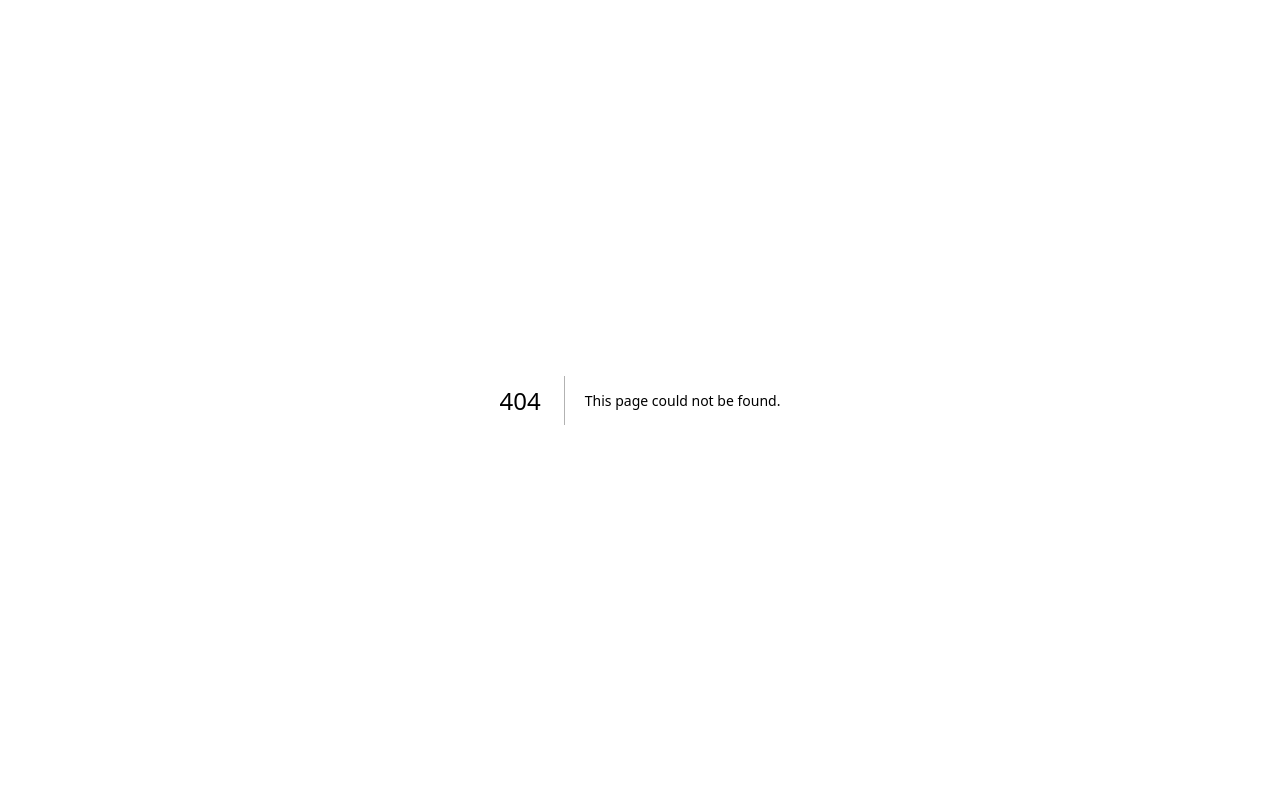
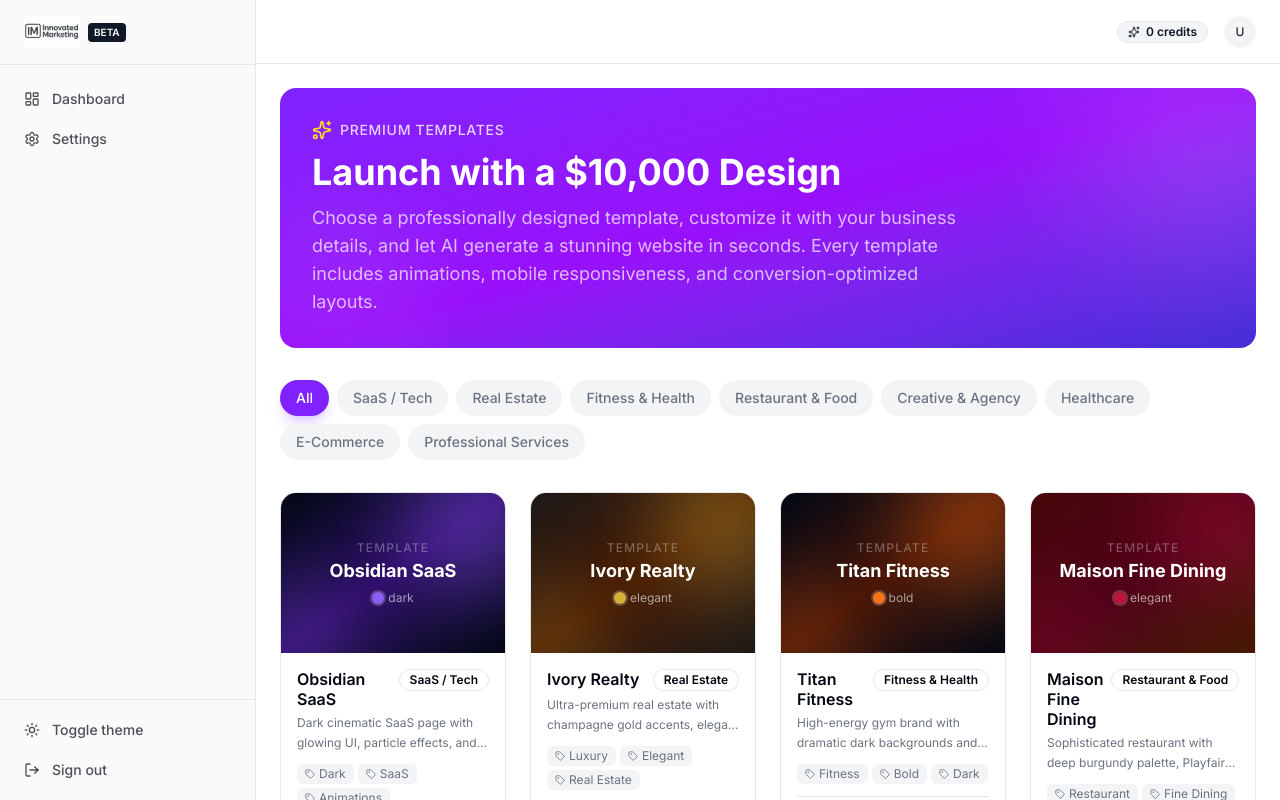
Before and after one commit to greenisi/sitecraft-ai, a Next.js app: page /templates in a window 1280 px wide. Before the commit this address had no page. Built offline with nearby package versions, Linux system fonts and the light colour scheme; no server answers.

Commit message:
feat: add premium templates gallery page with category filters

```diff
--- /dev/null
+++ b/src/app/(dashboard)/templates/page.tsx
@@ -0,0 +1,189 @@
+'use client';
+
+import { useState } from 'react';
+import { useRouter } from 'next/navigation';
+import { Loader2, Sparkles, ArrowRight, Tag, Check } from 'lucide-react';
+import { PREMIUM_TEMPLATES, TEMPLATE_CATEGORIES, type PremiumTemplate } from '@/lib/templates/premium-templates';
+import { Button } from '@/components/ui/button';
+import { Badge } from '@/components/ui/badge';
+
+export default function TemplatesPage() {
+  const router = useRouter();
+  const [selectedCategory, setSelectedCategory] = useState('All');
+  const [loadingId, setLoadingId] = useState<string | null>(null);
+  const [hoveredId, setHoveredId] = useState<string | null>(null);
+
+  const filteredTemplates =
+    selectedCategory === 'All'
+      ? PREMIUM_TEMPLATES
+      : PREMIUM_TEMPLATES.filter((t) => t.category === selectedCategory);
+
+  const handleUseTemplate = async (template: PremiumTemplate) => {
+    if (loadingId) return;
+    setLoadingId(template.id);
+    try {
+      const res = await fetch('/api/templates/use', {
+        method: 'POST',
+        headers: { 'Content-Type': 'application/json' },
+        body: JSON.stringify({ templateId: template.id }),
+      });
+      if (!res.ok) throw new Error('Failed to create project from template');
+      const { projectId } = await res.json();
+      router.push(`/projects/${projectId}`);
+    } catch (err) {
+      console.error(err);
+      setLoadingId(null);
+    }
+  };
+
+  return (
+    <div className="space-y-8">
+      {/* Header */}
+      <div className="relative overflow-hidden rounded-2xl bg-gradient-to-br from-violet-600 via-purple-600 to-indigo-700 p-8 text-white">
+        <div className="absolute -top-20 -right-20 w-64 h-64 bg-white/10 rounded-full blur-3xl" />
+        <div className="absolute -bottom-10 -left-10 w-48 h-48 bg-white/5 rounded-full blur-2xl" />
+        <div className="relative z-10">
+          <div className="flex items-center gap-2 mb-3">
+            <Sparkles className="h-5 w-5 text-yellow-300" />
+            <span className="text-sm font-medium text-white/80 uppercase tracking-wider">Premium Templates</span>
+          </div>
+          <h1 className="text-3xl md:text-4xl font-bold mb-3">
+            Launch with a $10,000 Design
+          </h1>
+          <p className="text-white/70 text-lg max-w-2xl">
+            Choose a professionally designed template, customize it with your business details,
+            and let AI generate a stunning website in seconds. Every template includes
+            animations, mobile responsiveness, and conversion-optimized layouts.
+          </p>
+        </div>
+      </div>
+
+      {/* Category filter */}
+      <div className="flex flex-wrap gap-2">
+        {TEMPLATE_CATEGORIES.map((cat) => (
+          <button
+            key={cat}
+            onClick={() => setSelectedCategory(cat)}
+            className={`px-4 py-2 rounded-full text-sm font-medium transition-all duration-200 ${
+              selectedCategory === cat
+                ? 'bg-violet-600 text-white shadow-lg shadow-violet-500/25'
+                : 'bg-muted text-muted-foreground hover:bg-muted/80 hover:text-foreground'
+            }`}
+          >
+            {cat}
+          </button>
+        ))}
+      </div>
+
+      {/* Templates Grid */}
+      <div className="grid grid-cols-1 gap-6 sm:grid-cols-2 lg:grid-cols-3 xl:grid-cols-4">
+        {filteredTemplates.map((template) => (
+          <div
+            key={template.id}
+            className="group relative flex flex-col rounded-2xl border border-border bg-card overflow-hidden transition-all duration-300 hover:-translate-y-1 hover:shadow-xl hover:shadow-black/10 hover:border-violet-500/30"
+            onMouseEnter={() => setHoveredId(template.id)}
+            onMouseLeave={() => setHoveredId(null)}
+          >
+            {/* Preview gradient */}
+            <div className={`relative h-40 bg-gradient-to-br ${template.previewGradient} flex items-center justify-center overflow-hidden`}>
+              {/* Decorative orbs */}
+              <div
+                className="absolute -top-8 -right-8 w-32 h-32 rounded-full blur-2xl opacity-40"
+                style={{ backgroundColor: template.accentColor }}
+              />
+              <div
+                className="absolute -bottom-8 -left-8 w-24 h-24 rounded-full blur-2xl opacity-30"
+                style={{ backgroundColor: template.accentColor }}
+              />
+              {/* Template name watermark */}
+              <div className="relative z-10 text-center px-4">
+                <p className="text-white/30 text-xs uppercase tracking-widest font-medium mb-1">Template</p>
+                <p className="text-white font-bold text-lg leading-tight">{template.name}</p>
+                <div className="flex items-center justify-center gap-1 mt-2">
+                  <div
+                    className="w-3 h-3 rounded-full ring-2 ring-white/20"
+                    style={{ backgroundColor: template.accentColor }}
+                  />
+                  <span className="text-white/60 text-xs">{template.style}</span>
+                </div>
+              </div>
+              {/* Hover overlay */}
+              <div className={`absolute inset-0 bg-black/40 flex items-center justify-center transition-opacity duration-200 ${hoveredId === template.id ? 'opacity-100' : 'opacity-0'}`}>
+                <button
+                  onClick={() => handleUseTemplate(template)}
+                  disabled={loadingId !== null}
+                  className="flex items-center gap-2 px-5 py-2.5 bg-white text-gray-900 rounded-full text-sm font-semibold hover:bg-white/90 transition-all duration-200 hover:scale-105 disabled:opacity-50"
+                >
+                  {loadingId === template.id ? (
+                    <Loader2 className="h-4 w-4 animate-spin" />
+                  ) : (
+                    <Sparkles className="h-4 w-4" />
+                  )}
+                  Use Template
+                </button>
+              </div>
+            </div>
+
+            {/* Card body */}
+            <div className="flex flex-col flex-1 p-4 gap-3">
+              <div>
+                <div className="flex items-start justify-between gap-2 mb-1">
+                  <h3 className="font-semibold text-base text-foreground leading-tight">{template.name}</h3>
+                  <Badge variant="outline" className="text-xs flex-shrink-0">{template.category}</Badge>
+                </div>
+                <p className="text-xs text-muted-foreground leading-relaxed line-clamp-2">{template.description}</p>
+              </div>
+
+              {/* Tags */}
+              <div className="flex flex-wrap gap-1">
+                {template.tags.slice(0, 3).map((tag) => (
+                  <span key={tag} className="inline-flex items-center gap-1 px-2 py-0.5 rounded-md bg-muted text-muted-foreground text-xs">
+                    <Tag className="h-2.5 w-2.5" />
+                    {tag}
+                  </span>
+                ))}
+              </div>
+
+              {/* Features */}
+              <div className="space-y-1 pt-1 border-t border-border">
+                {['Scroll animations', 'Mobile responsive', 'SEO optimized'].map((feat) => (
+                  <div key={feat} className="flex items-center gap-1.5 text-xs text-muted-foreground">
+                    <Check className="h-3 w-3 text-green-500 flex-shrink-0" />
+                    {feat}
+                  </div>
+                ))}
+              </div>
+
+              {/* CTA */}
+              <Button
+                onClick={() => handleUseTemplate(template)}
+                disabled={loadingId !== null}
+                className="w-full mt-auto bg-gradient-to-r from-violet-600 to-purple-600 hover:from-violet-700 hover:to-purple-700 text-white border-0"
+                size="sm"
+              >
+                {loadingId === template.id ? (
+                  <>
+                    <Loader2 className="mr-2 h-3.5 w-3.5 animate-spin" />
+                    Creating...
+                  </>
+                ) : (
+                  <>
+                    Use This Template
+                    <ArrowRight className="ml-2 h-3.5 w-3.5" />
+                  </>
+                )}
+              </Button>
+            </div>
+          </div>
+        ))}
+      </div>
+
+      {filteredTemplates.length === 0 && (
+        <div className="text-center py-16 text-muted-foreground">
+          <Sparkles className="h-8 w-8 mx-auto mb-3 opacity-30" />
+          <p>No templates in this category yet. More coming soon!</p>
+        </div>
+      )}
+    </div>
+  );
+}
```
